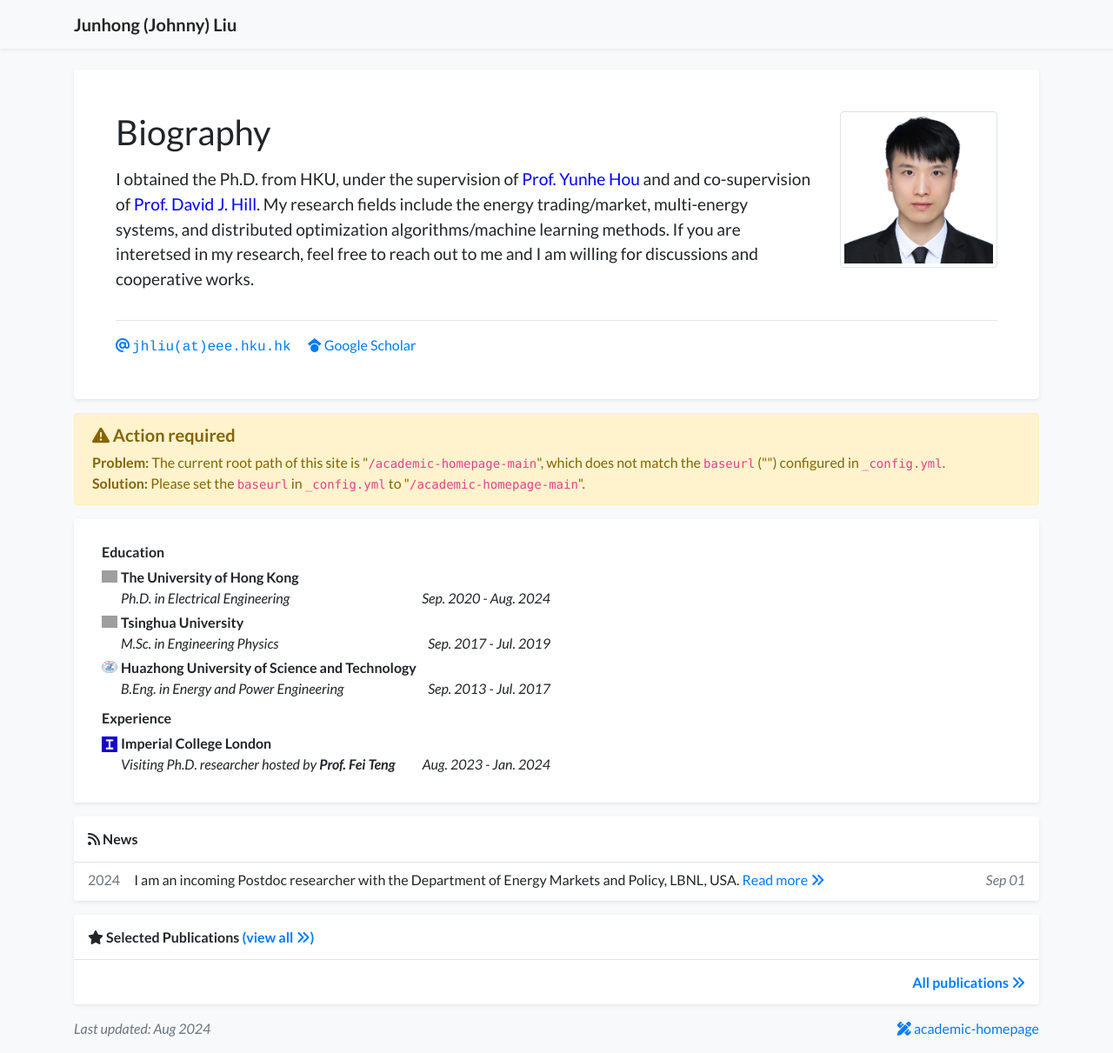
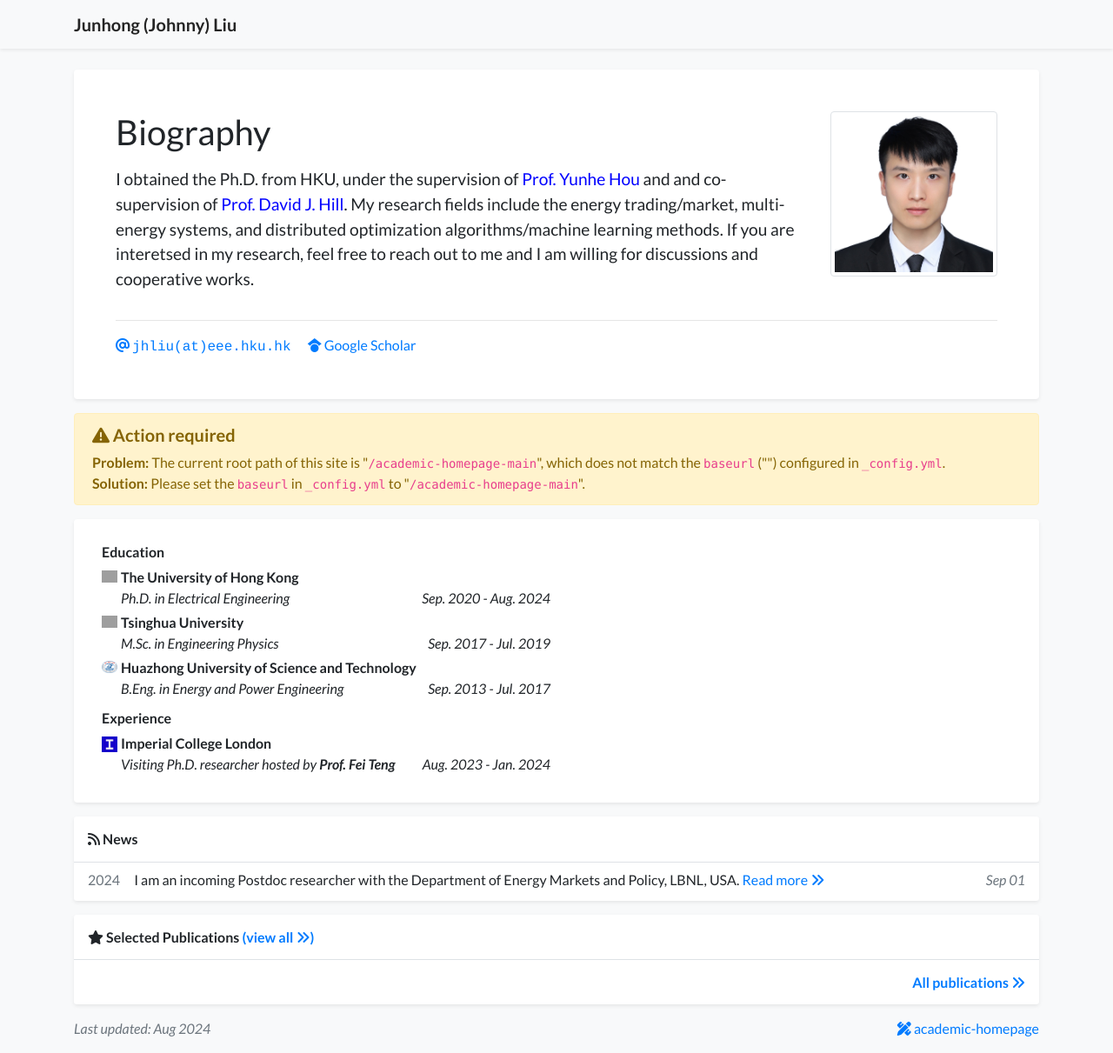
Before and after one commit to johnny-eee/academic-homepage-main, a Jekyll site: the page built from index.html, in a window 1280 px wide and 1211 px high. Shown: the whole window at 87% size. Built offline with Jekyll 4.4.1, drawn with Linux system fonts in a browser that asks for light colours; a style sheet for code colours, icons or effects is not loaded; grey boxes are pictures that could not be loaded.

Commit message:
Update profile_card.html

```diff
--- a/_includes/widgets/profile_card.html
+++ b/_includes/widgets/profile_card.html
@@ -28,7 +28,7 @@
                             <img
                                 src="{{ site.data.profile.portrait_url | relative_url }}"
                                 class="figure-img img-fluid img-thumbnail"
-                                style="height: 180px; position: bottom"
+                                style="height: 190px; position: bottom"
                                 data-toggle="tooltip"
                                 data-placement="bottom"
                                 title="{{ site.data.profile.portrait_caption }}"
```
